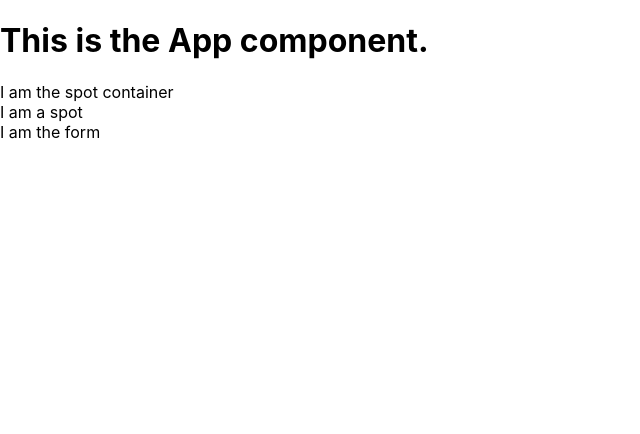
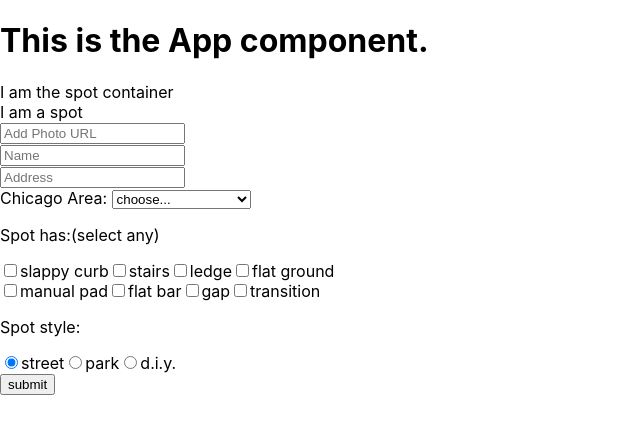
Before and after one commit to jedwardmook/phase-2-project, a React (Create React App) app: page / in a window 1280 px wide. Shown: the top 434 px of the page, without its empty margins (0-640 px from the left). Built offline with nearby package versions, Linux system fonts and the light colour scheme.

Commit message:
sets up form
Sets up form

```diff
--- a/src/AddForm.js
+++ b/src/AddForm.js
@@ -1,10 +1,92 @@
-import React from "react";
+import React, {useState} from "react";
+
+
+
 
 function AddForm() {
+    const [photo, setPhoto] = useState("")
+    const [name, setName] = useState("");
+    const [address, setAddress]= useState("");
+    const [area, setArea]= useState("choose...");
+    const [slappyCurb, setSlappyCurb]= useState(false);
+    const [stairs, setStairs]= useState(false)
+    const [ledge, setLedge]= useState(false)
+    const [flatGround, setFlatGround]= useState(false)
+    const [manualPad, setManualPad]= useState(false)
+    const [flatBar, setFlatBar]= useState(false)
+    const [gap, setGap]= useState(false)
+    const [transition, setTransition]= useState(false)
+    const [style, setStyle]= useState("street")
+
     return (
         <div>
-            I am the form
+             <input
+                type="text"
+                value={photo}
+                placeholder="Add Photo URL"
+                onChange={(e) => setPhoto(e.target.value)}
+                /><br/>
+            <input
+                type="text"
+                value={name}
+                placeholder="Name"
+                onChange={(e) => setName(e.target.value)}
+                /><br/>
+            <input
+                type="text"
+                value={address}
+                placeholder="Address"
+                onChange={(e) => setAddress(e.target.value)}
+                /><br/>
+            <label for="Chicago Area">Chicago Area: </label>
+            <select
+                value={area}
+                name="Chicago Area"
+                id="Chicago Area"
+                onChange={(e) => setArea(e.target.value)}>
+                <option value="choose...">choose...</option>
+                <option value="Far North Side">Far North Side</option>
+                <option value="Northwest Side">Northwest Side</option>
+                <option value="North Side">North Side</option>
+                <option value="Central Chicago">Central Chicago</option>
+                <option value="West Side">West Side</option>
+                <option value="Southwest Side">Southwest Side</option>
+                <option value="South Side">South Side</option>
+                <option value="Far Southwest Side">Far Southwest Side</option>
+                <option value="Far Southeast Side">Far Southeast Side</option>
+            </select><br/>
+            <p>Spot has:(select any)</p>
+            <div>
+            <input type="checkbox" onChange={(e) => setSlappyCurb(!slappyCurb)} checked={slappyCurb} value="slappy curb"/>slappy curb
+            <input type="checkbox" onChange={(e) => setStairs(!stairs)} checked={stairs} value="stairs"/>stairs
+            <input type="checkbox" onChange={(e) => setLedge(!ledge)} checked={ledge} value="ledge"/>ledge
+            <input type="checkbox" onChange={(e) => setFlatGround(!flatGround)} checked={flatGround} value="flat ground"/>flat ground<br/>
+            <input type="checkbox" onChange={(e) => setManualPad(!manualPad)} checked={manualPad} value="manual pad"/>manual pad
+            <input type="checkbox" onChange={(e) => setFlatBar(!flatBar)} checked={flatBar} value="flat bar"/>flat bar
+            <input type="checkbox" onChange={(e) => setGap(!gap)} checked={gap} value="gap"/>gap
+            <input type="checkbox" onChange={(e) => setTransition(!transition)} checked={transition} value="transition"/>transition<br/>
+            </div>
+            <p>Spot style:</p>
+            <div>
+            <input type="radio"
+                checked={style === "street"}
+                onChange={(e) => setStyle(e.target.value)}
+                value="street"/>
+            street
+            <input type="radio"
+                checked={style === "park"}
+                onChange={(e) => setStyle(e.target.value)}
+                value="park"/>
+            park
+            <input type="radio"
+                checked={style === "DIY"}
+                onChange={(e) => setStyle(e.target.value)}
+                value="DIY"/>
+            d.i.y.<br/>
+            </div>
+            <button>submit</button>
         </div>
+
     )
 }
 
--- a/src/App.js
+++ b/src/App.js
@@ -1,12 +1,15 @@
+import React, { useState } from 'react';
 import AddForm from './AddForm';
 import SpotContainer from './SpotContainer';
 
 function App() {
+
   return (
     <div className="App">
       <h1>This is the App component.</h1>
       <SpotContainer />
-      <AddForm />
+      <AddForm
+        />
     </div>
   );
 }
```
